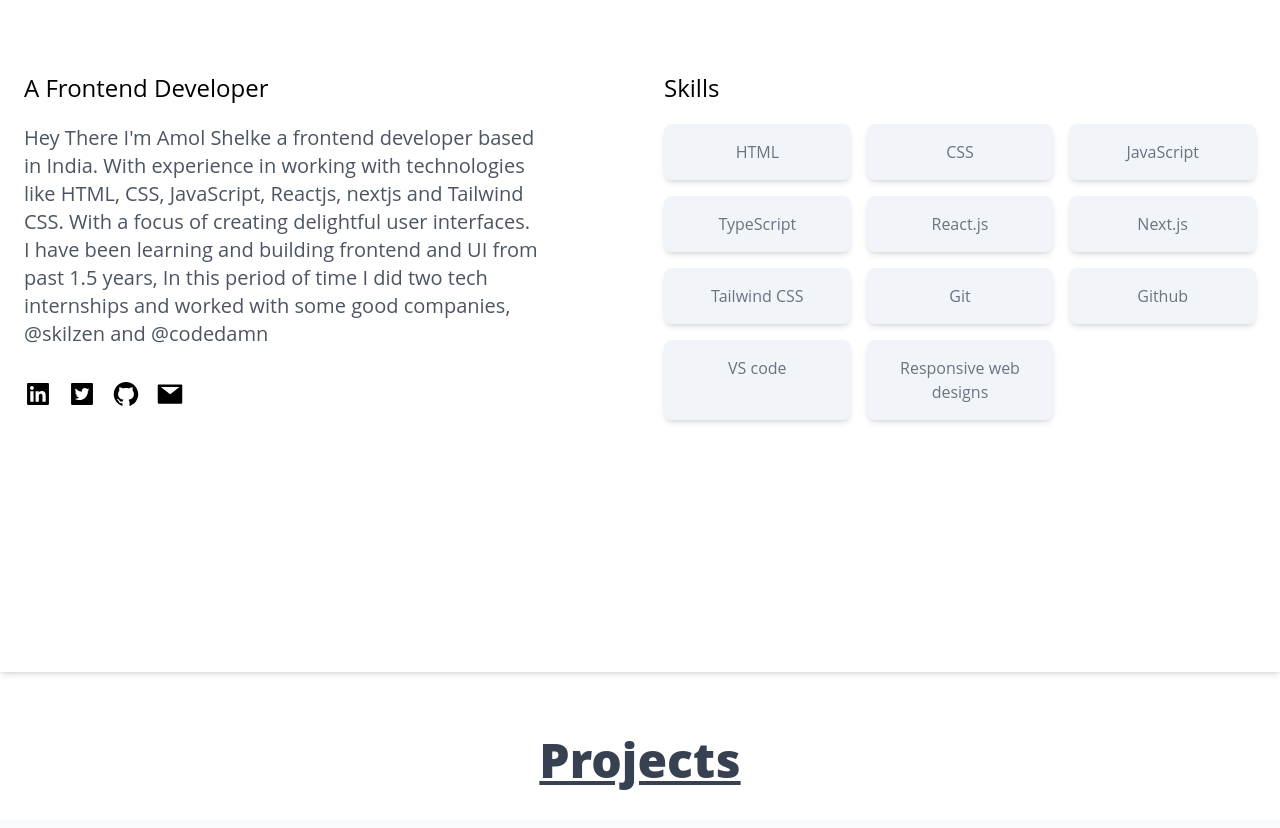
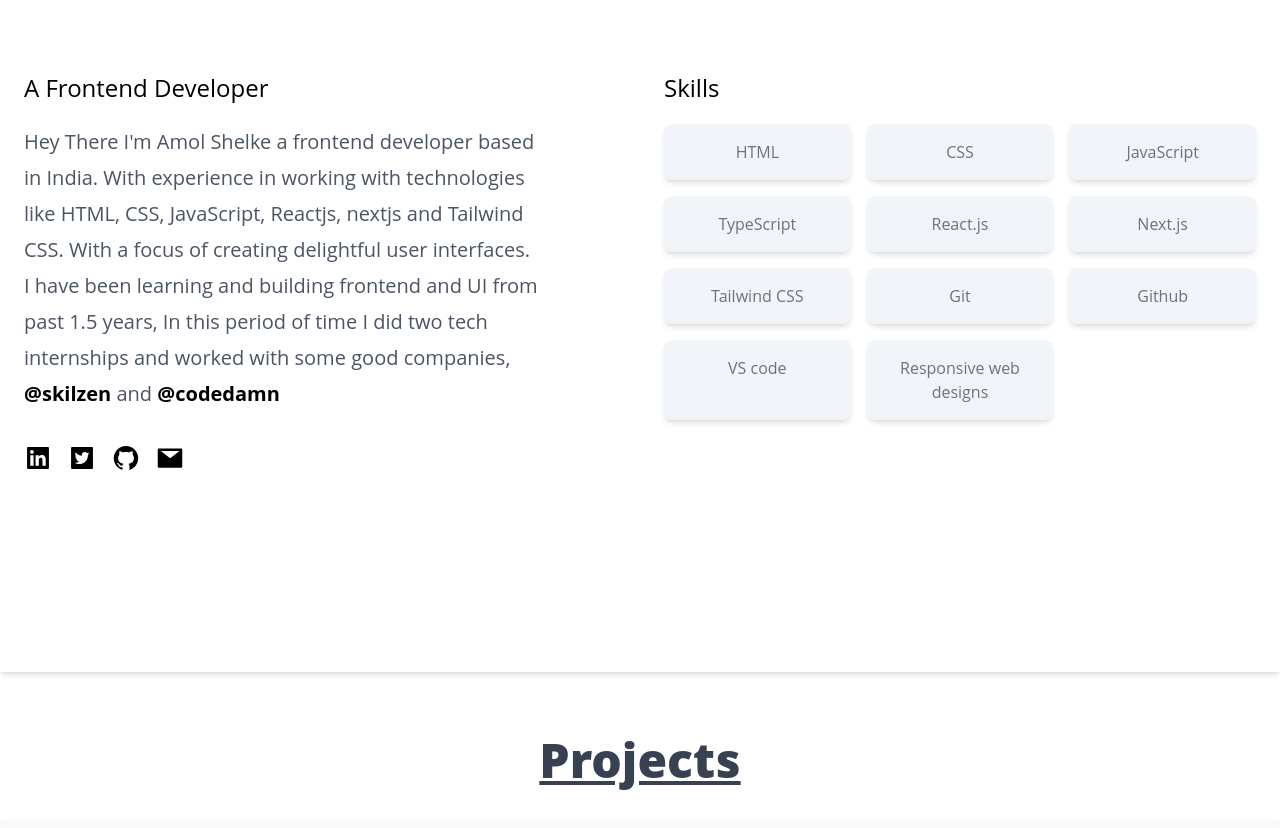
Before and after one commit to AmolShelke2/personal-portfolio, a Next.js app: page / in a window 1280 px wide. Shown: the part 940-1768 px from the top of the page. Built offline with nearby package versions, Linux system fonts and the light colour scheme.

Commit message:
updated minor styles

```diff
--- a/src/components/About.tsx
+++ b/src/components/About.tsx
@@ -20,14 +20,15 @@ export const About: React.FC = () => {
           <h3 className="text-black text-2xl font-medium mb-5 capitalize">
             A frontend developer
           </h3>
-          <p className="text-lg lg:text-xl text-gray-600 mb-4 w-full lg:w-[90%]">
+          <p className="text-lg lg:text-xl text-gray-600 mb-4 w-full lg:w-[90%] lg:leading-9">
             Hey There I&apos;m Amol Shelke a frontend developer based in India.
             With experience in working with technologies like HTML, CSS,
             JavaScript, Reactjs, nextjs and Tailwind CSS. With a focus of
             creating delightful user interfaces. <br />I have been learning and
             building frontend and UI from past 1.5 years, In this period of time
             I did two tech internships and worked with some good companies, {""}
-            <span>@skilzen</span> and <span>@codedamn</span>
+            <span className="text-black font-bold">@skilzen</span> and{" "}
+            <span className="text-black font-bold">@codedamn</span>
           </p>
           <div className="flex gap-4 py-4 border-b-2 mt-4 sm:border-none">
             <Link
```
